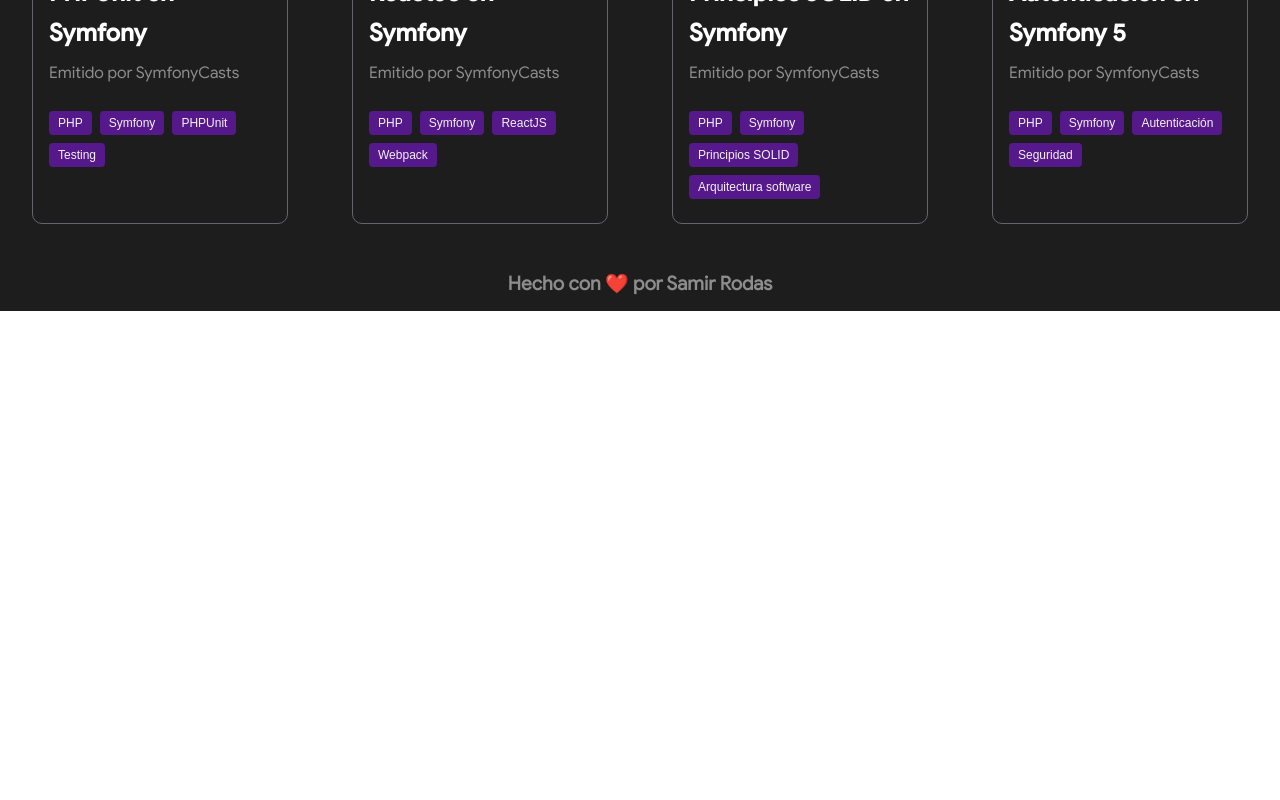
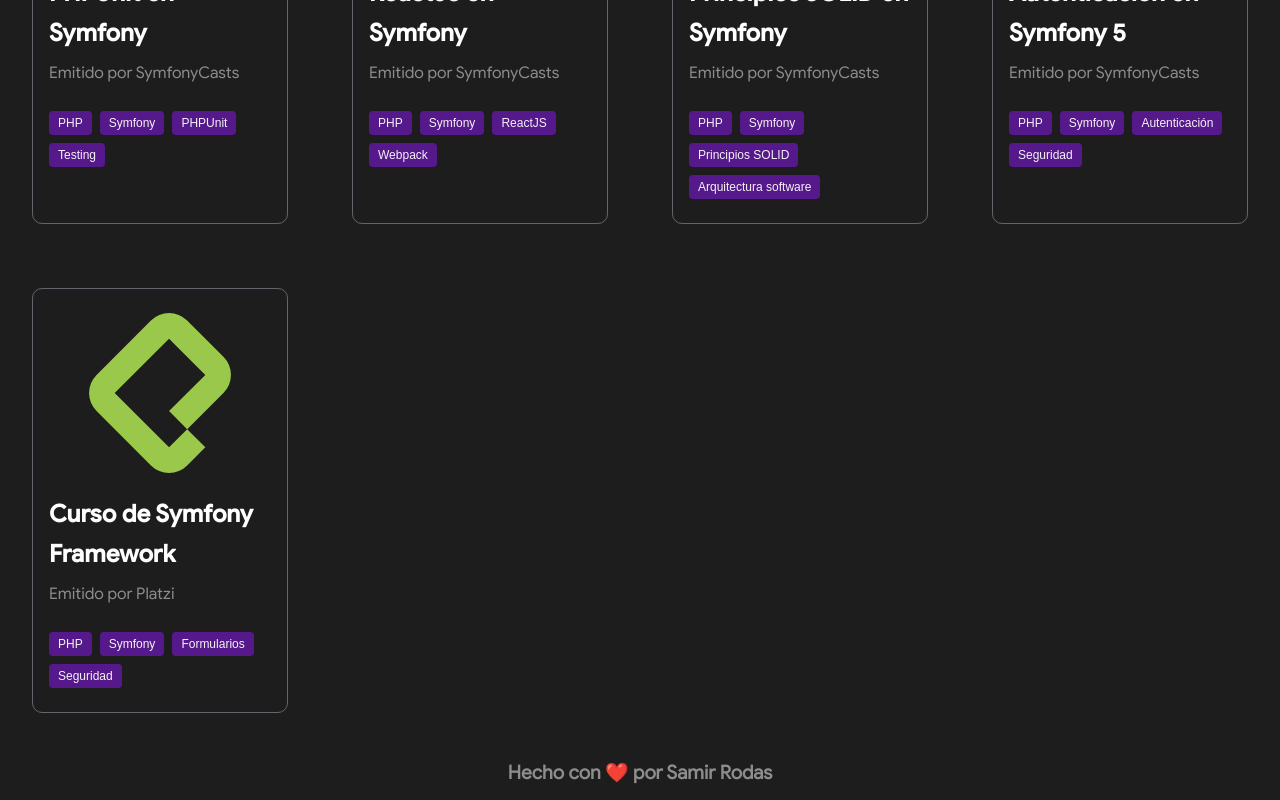
Before and after one commit to serodas/my-portfolio-react-typescript, a React (Vite) app: page /education in a window 1280 px wide. Shown: the part 2070-2870 px from the top of the page. Before the commit the page ends 2381 px from the top, so only its background shows below. Built offline with nearby package versions, Linux system fonts and the light colour scheme; a web font is replaced by a local one.

Commit message:
Add new certification

```diff
--- a/src/certifications.ts
+++ b/src/certifications.ts
@@ -72,4 +72,12 @@
 		icon: "symfony",
 		tags: ["PHP", "Symfony", "Autenticación", "Seguridad"],
 	},
+	{
+		id: "49e6f099-b593-482d-b996-5d49e8e48c80",
+		title: "Curso de Symfony Framework",
+		issued_by: "Emitido por Platzi",
+		link: "https://platzi.com/p/serodas/curso/1901-symfony-framework/diploma/detalle/",
+		icon: "platzi",
+		tags: ["PHP", "Symfony", "Formularios", "Seguridad"],
+	},
 ];
--- a/src/sections/education/CertificationIcon.tsx
+++ b/src/sections/education/CertificationIcon.tsx
@@ -1,5 +1,6 @@
 import AwsIcon from "../../assets/icons/aws.svg";
 import MetaIcon from "../../assets/icons/meta_icon.svg";
+import PlatziIcon from "../../assets/icons/platzi.svg";
 import SymfonyIcon from "../../assets/icons/symfony_black.svg";
 import BadgeMetaBackendCertificate from "./meta-back-end-developer-certificate.png";
 
@@ -12,6 +13,7 @@
 	meta_backend: () => <img src={BadgeMetaBackendCertificate} alt="meta icon" className="meta" />,
 	aws: () => <img src={AwsIcon} alt="meta icon" className="meta" width={160} height={160} />,
 	symfony: () => <img src={SymfonyIcon} alt="symfony icon" width={160} height={160}></img>,
+	platzi: () => <img src={PlatziIcon} alt="platzi icon" width={160} height={160}></img>,
 };
 
 export const CertificationIcon = ({ icon }: { icon: keyof IconTypes }) => {
```
Also changed, not shown: src/assets/icons/platzi.svg (added).
